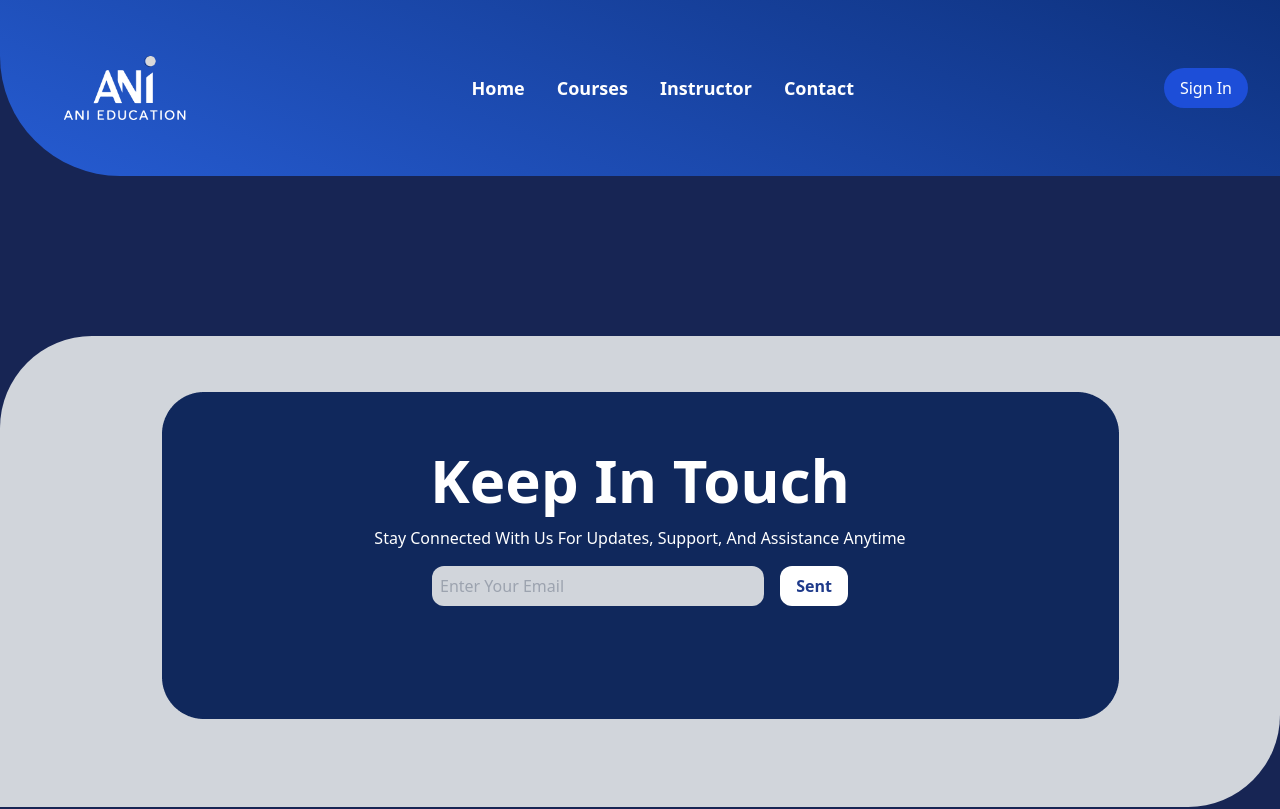
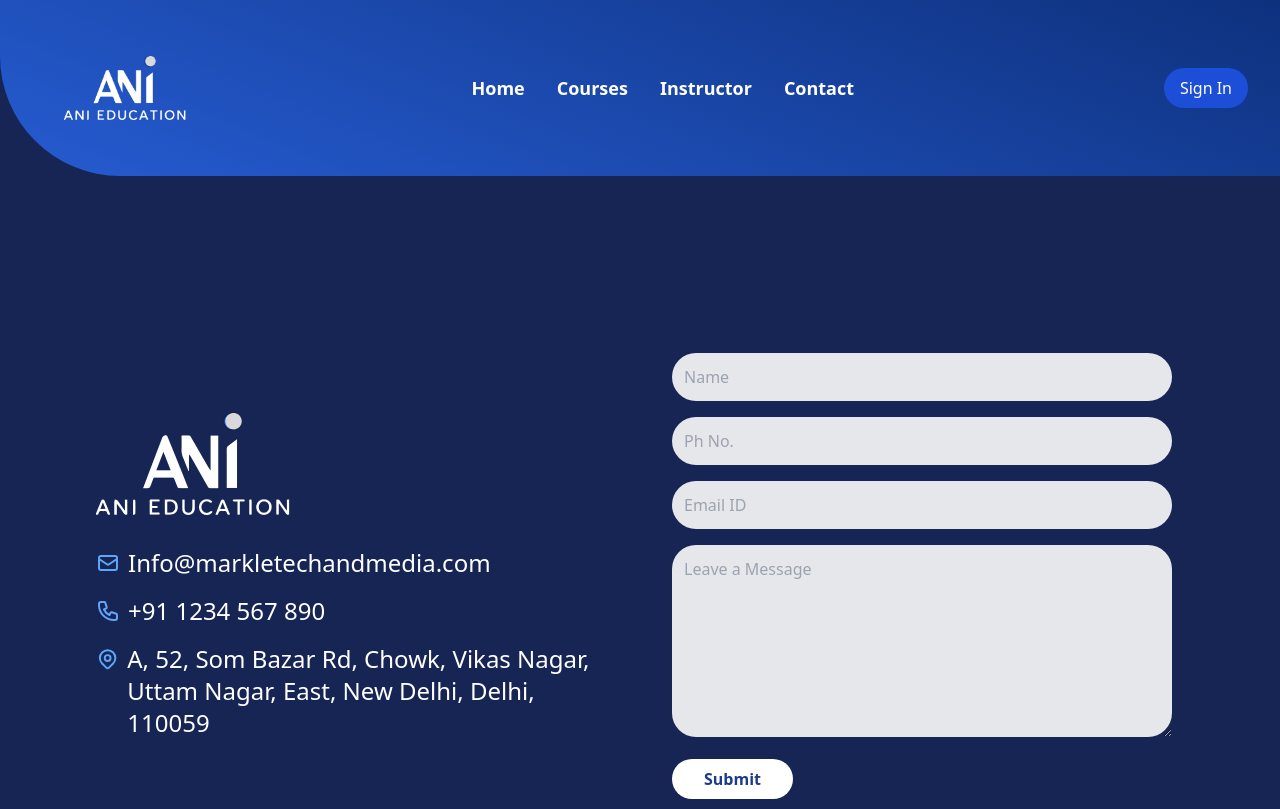
Before and after one commit to anuj-kashyap/Ani_Education, a React (Vite) app: page /Contact in a window 1280 px wide. Shown: the top 809 px of the page. Built offline with nearby package versions, Linux system fonts and the light colour scheme.

Commit message:
contact page

```diff
--- a/src/App.jsx
+++ b/src/App.jsx
@@ -1,4 +1,3 @@
-import { useState } from 'react'
 import './index.css'
 import Home from './pages/Home'
 import { BrowserRouter as Router,Routes,Route } from 'react-router-dom'
@@ -7,6 +6,7 @@ import Instructor from './pages/Instructor'
 import Navbar from './Component/Navbar'
 import Footer from './Component/Footer'
 import InTouch from './Component/InTouch'
+import Contect from './pages/Contact'
 
 
 function App() {
@@ -18,6 +18,7 @@ function App() {
         <Route path='/' element={<Home/>}/>
         <Route path='/Course' element={<Course/>}/>
         <Route path='/Instructor' element={<Instructor/>}/>
+        <Route path='/Contact' element={<Contect/>}/>
       </Routes>
       <InTouch/>
       <Footer/>
--- /dev/null
+++ b/src/Component/ContactForm.jsx
@@ -0,0 +1,76 @@
+import React from 'react';
+import logo from '../assets/logo.png';
+
+const ContactForm = () => {
+  return (
+    <div className="bg-blue-950 flex items-center justify-center p-4 rounded-bl-[150px] min-h-screen">
+      {/* <div className="w-full max-w-4xl flex flex-col md:flex-row"> */}
+
+        {/* Left side - Company Info */}
+        <div className="md:w-1/2 text-white mb-8 md:mb-0 md:pr-8 order-2 md:order-1 ml-20">
+          <div className="mb-8">
+            <img src={logo} alt="ANI Education" className="mb-4" />
+          </div>
+          <div className="space-y-4">
+            <div className="flex items-center">
+              <svg className="w-6 h-6 mr-2 text-blue-400" fill="none" stroke="currentColor" viewBox="0 0 24 24" xmlns="http://www.w3.org/2000/svg">
+                <path strokeLinecap="round" strokeLinejoin="round" strokeWidth="2" d="M3 8l7.89 5.26a2 2 0 002.22 0L21 8M5 19h14a2 2 0 002-2V7a2 2 0 00-2-2H5a2 2 0 00-2 2v10a2 2 0 002 2z"></path>
+              </svg>
+              <span className="text-2xl">Info@markletechandmedia.com</span>
+            </div>
+            <div className="flex items-center">
+              <svg className="w-6 h-6 mr-2 text-blue-400" fill="none" stroke="currentColor" viewBox="0 0 24 24" xmlns="http://www.w3.org/2000/svg">
+                <path strokeLinecap="round" strokeLinejoin="round" strokeWidth="2" d="M3 5a2 2 0 012-2h3.28a1 1 0 01.948.684l1.498 4.493a1 1 0 01-.502 1.21l-2.257 1.13a11.042 11.042 0 005.516 5.516l1.13-2.257a1 1 0 011.21-.502l4.493 1.498a1 1 0 01.684.949V19a2 2 0 01-2 2h-1C9.716 21 3 14.284 3 6V5z"></path>
+              </svg>
+              <span className="text-2xl">+91 1234 567 890</span>
+            </div>
+            <div className="flex items-start">
+              <svg className="w-6 h-6 mr-2 mt-1 text-blue-400" fill="none" stroke="currentColor" viewBox="0 0 24 24" xmlns="http://www.w3.org/2000/svg">
+                <path strokeLinecap="round" strokeLinejoin="round" strokeWidth="2" d="M17.657 16.657L13.414 20.9a1.998 1.998 0 01-2.827 0l-4.244-4.243a8 8 0 1111.314 0z"></path>
+                <path strokeLinecap="round" strokeLinejoin="round" strokeWidth="2" d="M15 11a3 3 0 11-6 0 3 3 0 016 0z"></path>
+              </svg>
+              <span className="text-2xl">
+                A, 52, Som Bazar Rd, Chowk, Vikas Nagar,
+                <br />
+                Uttam Nagar, East, New Delhi, Delhi, 110059
+              </span>
+            </div>
+          </div>
+        </div>
+
+        {/* Right side - Contact Form */}
+        <div className="md:w-1/2 md:pl-8 order-1 md:order-2 mr-20">
+          <form className="space-y-4">
+            <input
+              type="text"
+              placeholder="Name"
+              className="w-[500px] p-3 rounded-full bg-gray-200 text-gray-800"
+            />
+            <input
+              type="tel"
+              placeholder="Ph No."
+              className="w-[500px] p-3 rounded-full bg-gray-200 text-gray-800"
+            />
+            <input
+              type="email"
+              placeholder="Email ID"
+              className="w-[500px] p-3 rounded-full bg-gray-200 text-gray-800"
+            />
+            <textarea
+              placeholder="Leave a Message"
+              className="w-[500px] p-3 rounded-3xl bg-gray-200 text-gray-800 h-48"
+            ></textarea>
+            <button
+              type="submit"
+              className="bg-white text-blue-900 font-bold py-2 px-8 rounded-full hover:bg-blue-100 transition duration-300"
+            >
+              Submit
+            </button>
+          </form>
+        </div>
+      {/* </div> */}
+    </div>
+  );
+};
+
+export default ContactForm;
--- /dev/null
+++ b/src/pages/Contact.jsx
@@ -0,0 +1,14 @@
+import React from 'react'
+import ContactForm from '../Component/ContactForm'
+import Community from '../Component/Community'
+
+function Contect() {
+  return (
+    <div>
+      <ContactForm/>
+      <Community/>
+    </div>
+  )
+}
+
+export default Contect
```
